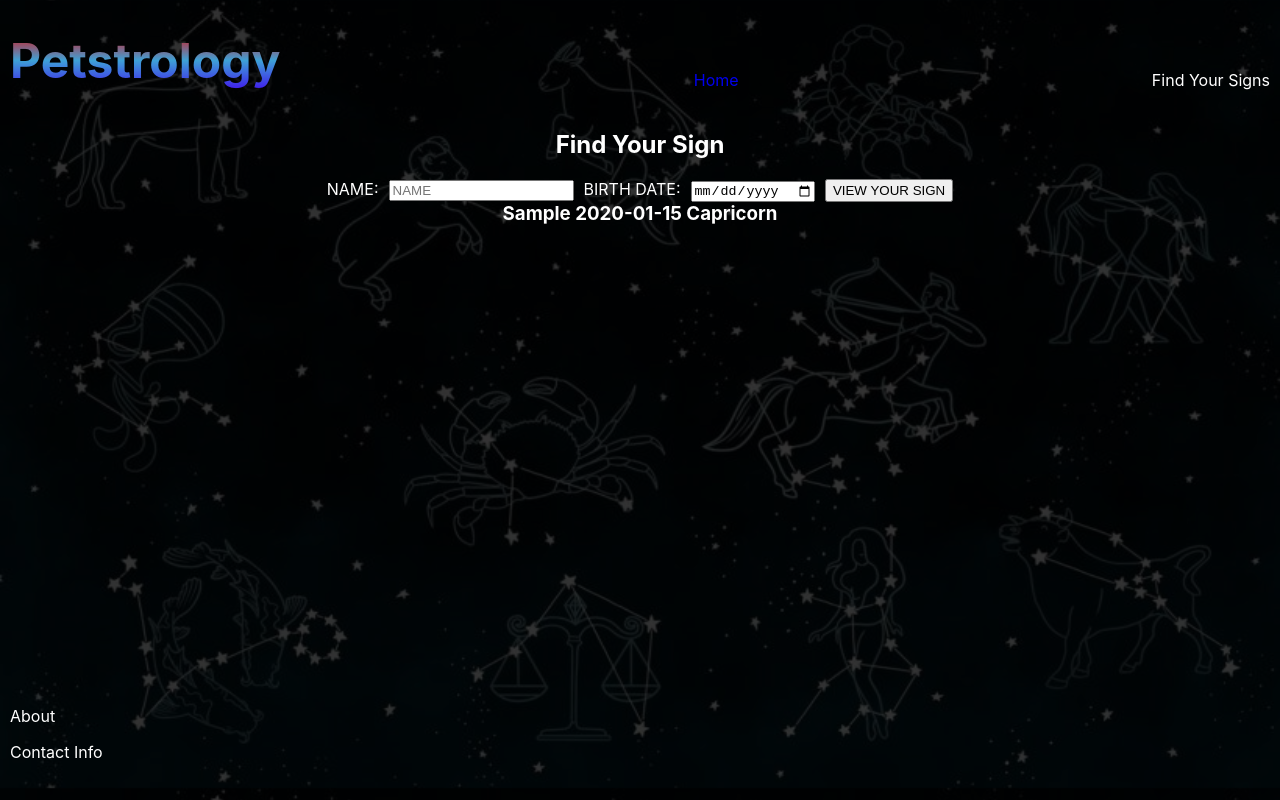
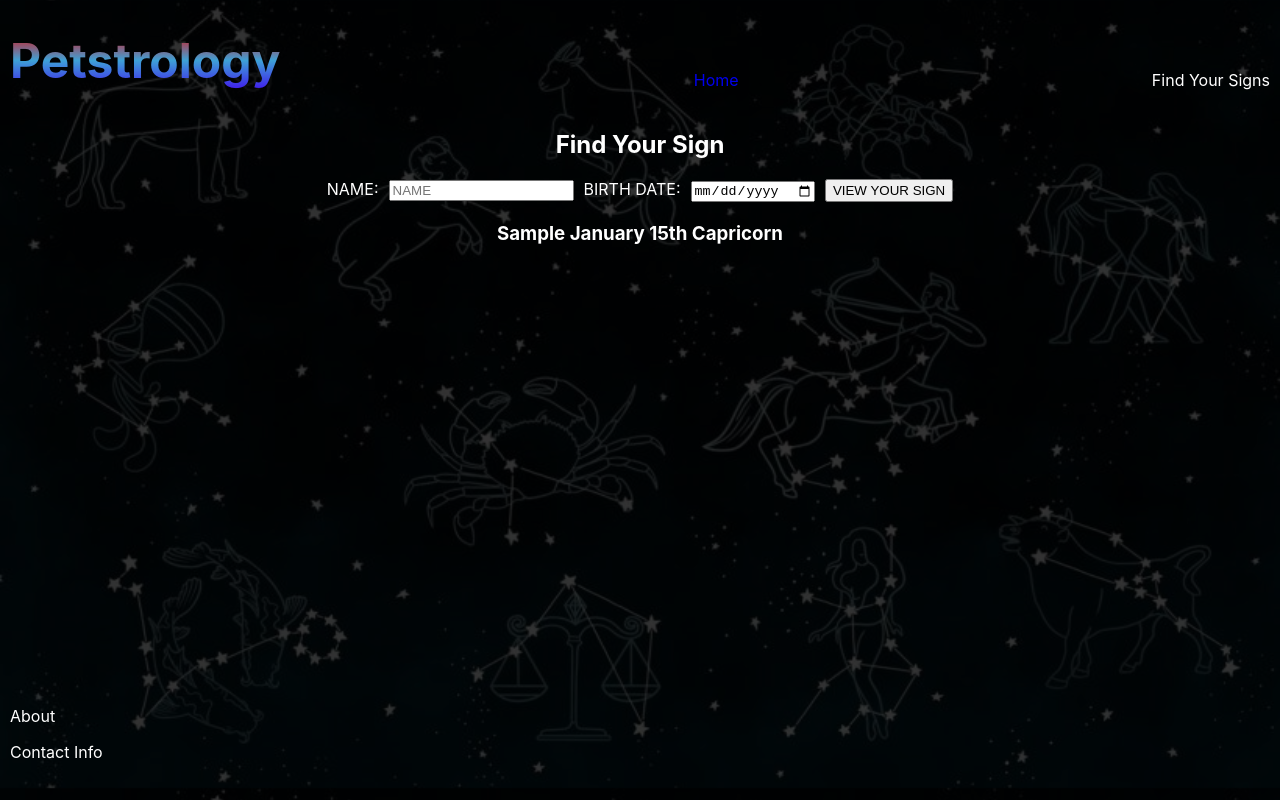
Before and after one commit to lbmerchant93/petstrology, a React (Create React App) app: page /FindYourSigns in a window 1280 px wide. Both pictures are taken after typing "Sample", "2020-01-15" into the empty fields and a click on the button "VIEW YOUR SIGN". Built offline with nearby package versions, Linux system fonts and the light colour scheme.

Commit message:
Install Moment.js to use for formating date

```diff
--- a/package.json
+++ b/package.json
@@ -6,6 +6,7 @@
     "@testing-library/jest-dom": "^5.11.9",
     "@testing-library/react": "^11.2.5",
     "@testing-library/user-event": "^12.8.1",
+    "moment": "^2.29.1",
     "react": "^17.0.1",
     "react-dom": "^17.0.1",
     "react-router-dom": "^5.2.0",
--- a/src/Components/FindSign/FindSign.css
+++ b/src/Components/FindSign/FindSign.css
@@ -0,0 +1,10 @@
+.find-signs-main {
+    display: flex;
+    flex-direction: column;
+    align-items: center;
+}
+
+.none-saved,
+.saved-signs {
+    margin-top: 20px;
+}
--- a/src/Components/FindSign/FindSign.js
+++ b/src/Components/FindSign/FindSign.js
@@ -1,10 +1,18 @@
 import React from 'react';
 import Form from '../Form/Form'
 import './FindSign.css';
+import moment from 'moment';
 
 const FindSign = (props) => {
     let displaySavedDates = props.savedDates.map(saved => {
-        return <h3 key={saved.id}>{saved.name} {saved.date} {saved.sign}</h3>
+        let formatDate = moment(saved.date).format("MMMM Do")
+        return (
+            <section key={saved.id}>
+                <h3 className='name'>
+                    {saved.name} {formatDate} {saved.sign}
+                </h3>
+            </section>
+        )
     })
 
     return (
@@ -12,13 +20,13 @@ const FindSign = (props) => {
             <h2>Find Your Sign</h2>
             <Form addBirthDate={props.addBirthDate} />
             {!props.savedDates.length &&
-            <div>
+            <div className='none-saved'>
                 <h3>No dates saved yet! Fill out the form above to save your loved ones dates! </h3>
             </div>}
             {props.savedDates.length !== 0 &&
-            <div>
+            <article className='saved-signs'>
                 {displaySavedDates}
-            </div>}
+            </article>}
         </main>
     )
 }
--- a/src/Components/Form/Form.css
+++ b/src/Components/Form/Form.css
@@ -1,9 +1,3 @@
-.find-signs-main {
-    display: flex;
-    flex-direction: column;
-    align-items: center;
-}
-
 form {
     display: flex;
     flex-direction: row;
```
Also changed, not shown: 1 other file (tests, documents, lock files or other folders).
